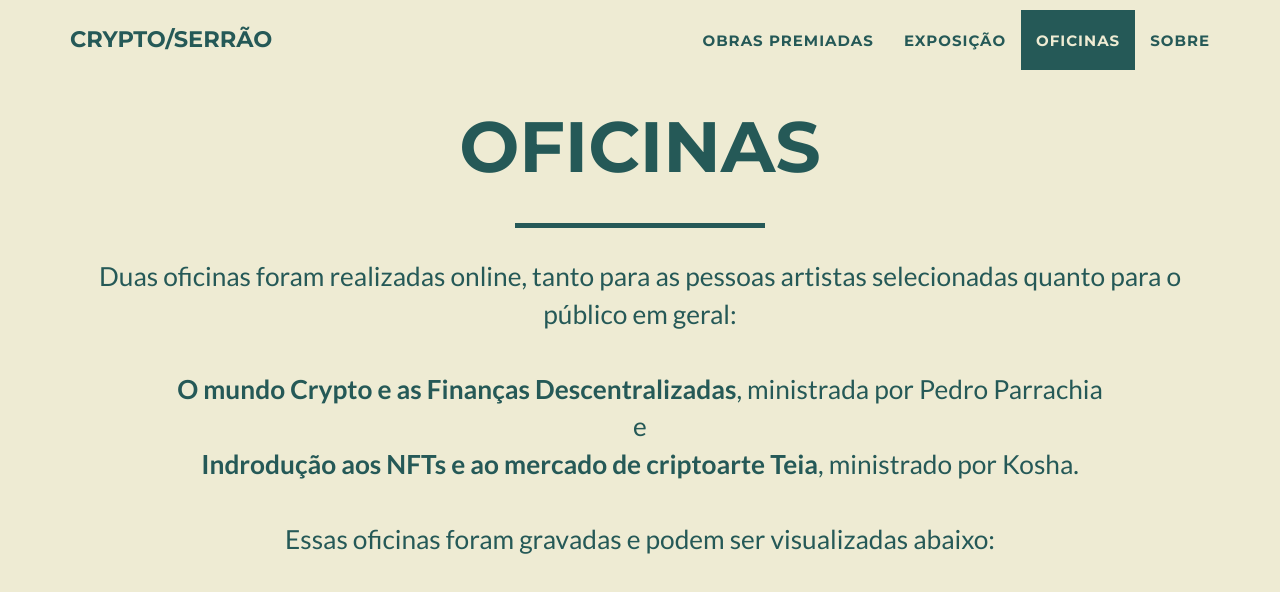
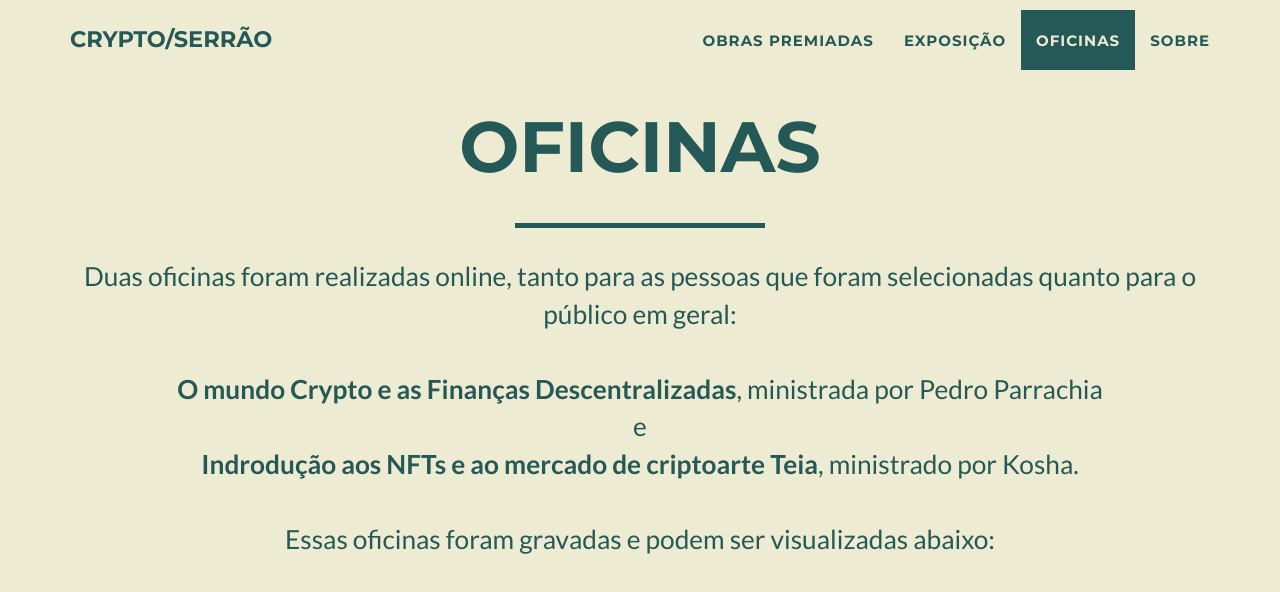
Before and after one commit to Crypto-Serrao/cryptoserrao.xyz, a Jekyll site: the page built from _posts/2022-08-07-admoon-espirito-livre.markdown, in a window 1280 px wide and 900 px high, scrolled down 5621 px, cut to the strip 0-592 px from the top of the window. Built offline with Jekyll 4.4.1, drawn with Linux system fonts in a browser that asks for light colours.

Commit message:
Fixing workshop text

```diff
--- a/_includes/workshops.html
+++ b/_includes/workshops.html
@@ -6,7 +6,7 @@
         <div class="intro-text">
           <span class="name">Oficinas</span>
           <hr class="star-primary" />
-          <span class="skills">Duas oficinas foram realizadas online, tanto para as pessoas artistas selecionadas quanto para o público em geral: <br><br><strong>O mundo Crypto e as Finanças Descentralizadas</strong>, ministrada por Pedro Parrachia <br>e<br> <strong>Indrodução aos NFTs e ao mercado de criptoarte Teia</strong>, ministrado por Kosha. <br><br>
+          <span class="skills">Duas oficinas foram realizadas online, tanto para as pessoas que foram selecionadas quanto para o público em geral: <br><br><strong>O mundo Crypto e as Finanças Descentralizadas</strong>, ministrada por Pedro Parrachia <br>e<br> <strong>Indrodução aos NFTs e ao mercado de criptoarte Teia</strong>, ministrado por Kosha. <br><br>
           Essas oficinas foram gravadas e podem ser visualizadas abaixo: <br><br>
           </span>
         </div>
```
